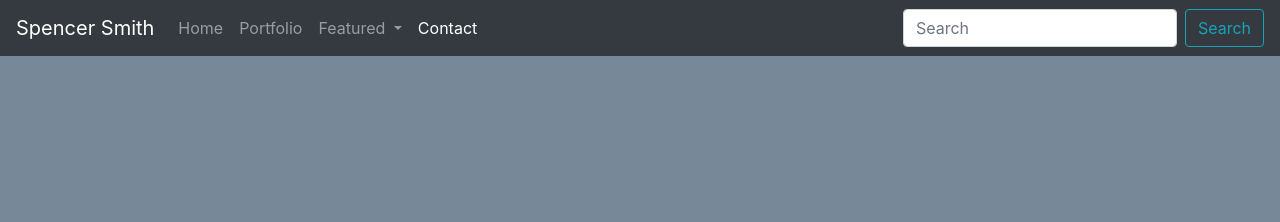
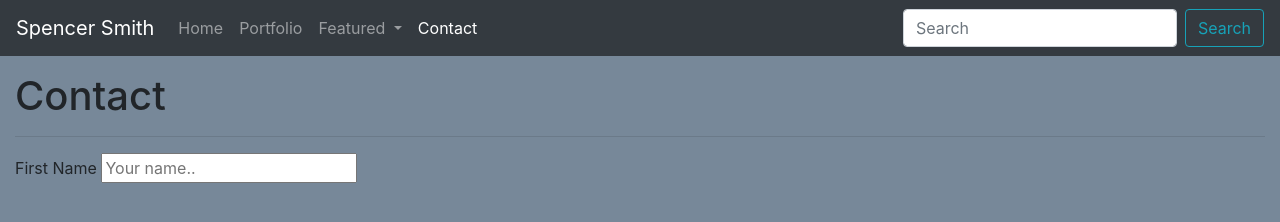
Before and after one commit to spencer-alan/responsive-portfolio, a plain HTML site: page contact.html in a window 1280 px wide. Drawn offline with nearby package versions, Linux system fonts and the light colour scheme.

Commit message:
experimented with different layout designs

```diff
--- a/contact.html
+++ b/contact.html
@@ -50,6 +50,18 @@
             </div>
         </nav>
     </header>
+    <section>
+        <div class="container-fluid">
+            <h1>
+                Contact
+            </h1>
+            <hr>
+            <form action="action_page.php">
+                <label for="fname">First Name</label>
+                <input type="text" id="fname" name="firstname" placeholder="Your name..">
+            </form>
+        </div>
+    </section>
     <!-- Optional JavaScript -->
     <!-- jQuery first, then Popper.js, then Bootstrap JS -->
     <script src="https://code.jquery.com/jquery-3.5.1.slim.min.js" integrity="sha384-DfXdz2htPH0lsSSs5nCTpuj/zy4C+OGpamoFVy38MVBnE+IbbVYUew+OrCXaRkfj" crossorigin="anonymous"></script>
```
Also changed, not shown: portfolio.html (+3 -3 lines).
